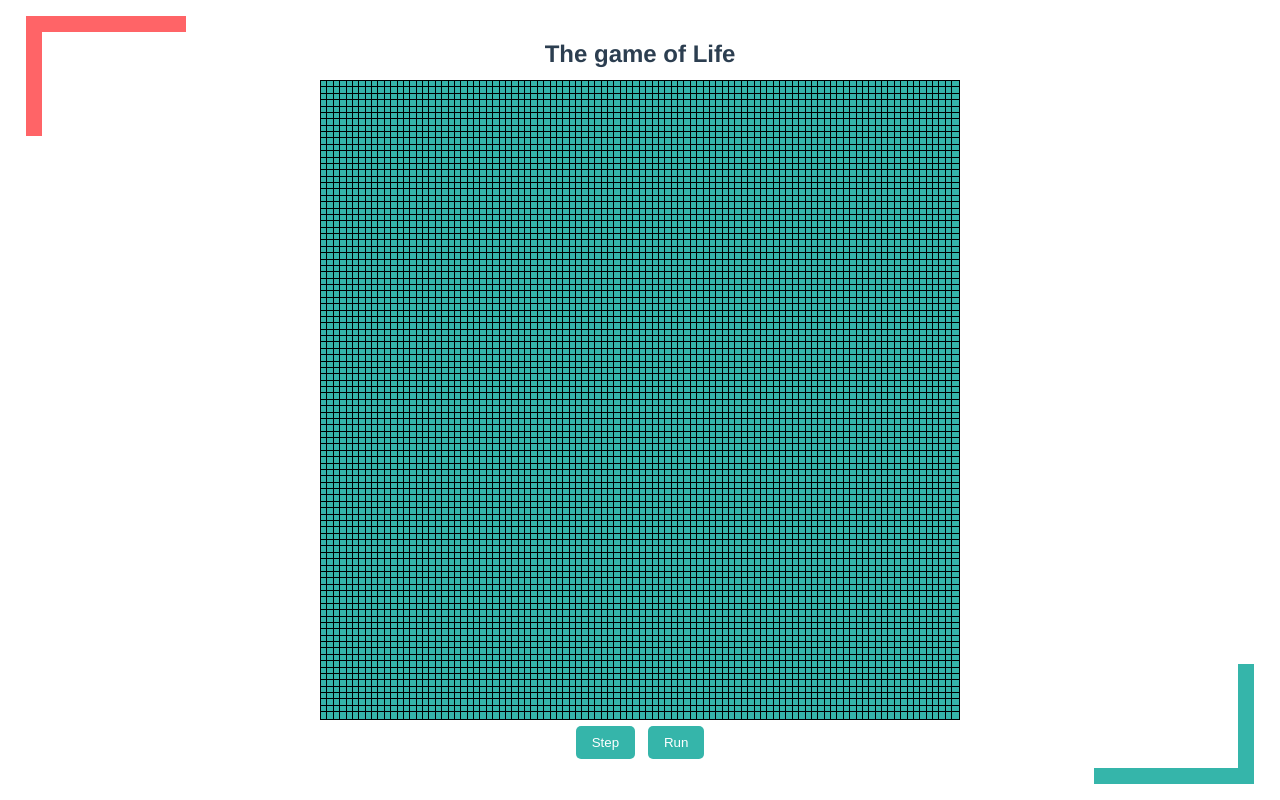
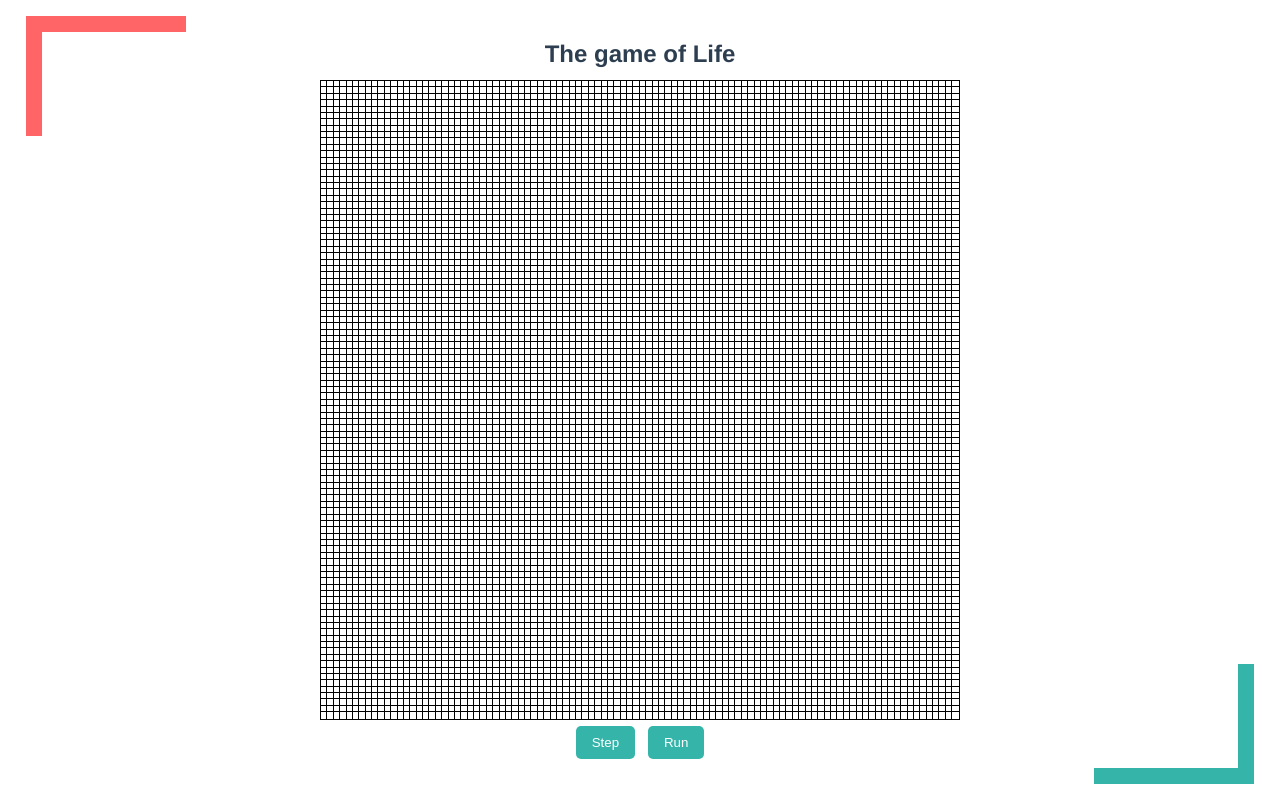
Before and after one commit to Edsheebran/gameOfLife, a Vue app: page / in a window 1280 px wide. Both pictures are taken after a click on the button "Create my grid". Built offline with nearby package versions, Linux system fonts and the light colour scheme.

Commit message:
Change color for the better

```diff
--- a/src/components/Grid.vue
+++ b/src/components/Grid.vue
@@ -24,10 +24,10 @@
 }
 
 .cell.alive {
-  background-color: #ff6467; /* light red */
+  background-color: #35b5aa; /* light blue */
 }
 .cell {
-  background-color: #35b5aa; /* light blue */
+  background-color: white;
   max-height: 0.8vmin;
   max-width: 0.8vmin;
 }
```
